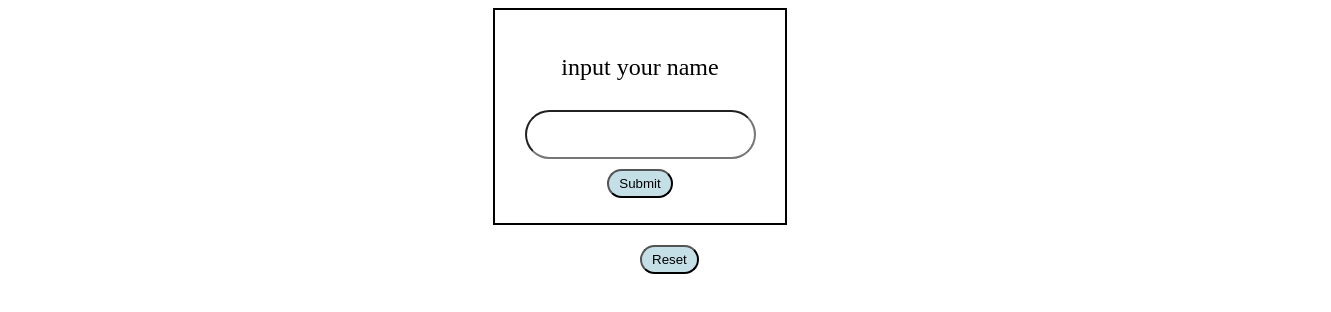
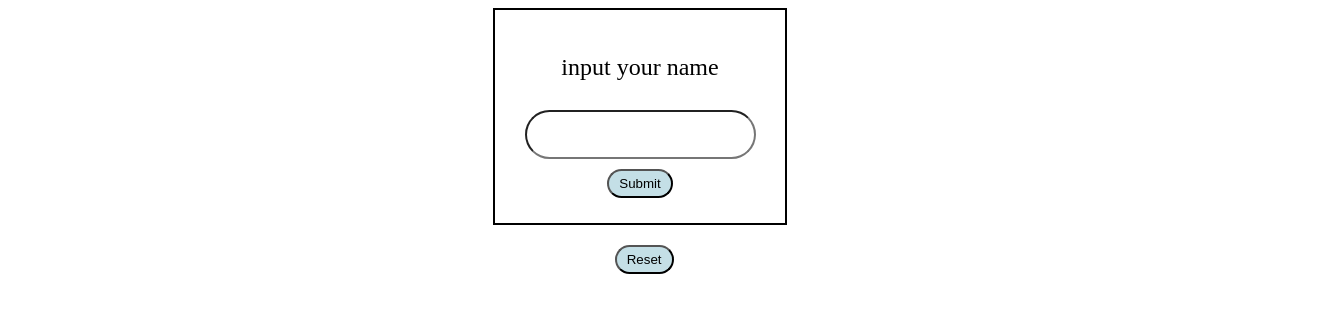
Before and after one commit to Kosmo920/site, a plain HTML site: page index.html in a window 1280 px wide. Shown: the whole page, 1331 px wide, since content can reach past the window. Drawn offline with Linux system fonts and the light colour scheme.

Commit message:
Update style.css

```diff
--- a/style.css
+++ b/style.css
@@ -74,5 +74,5 @@ input{
 	text-align: center;
 }
 #res{
-    margin:0 50%;
+    margin:0 48%;
 }
```
